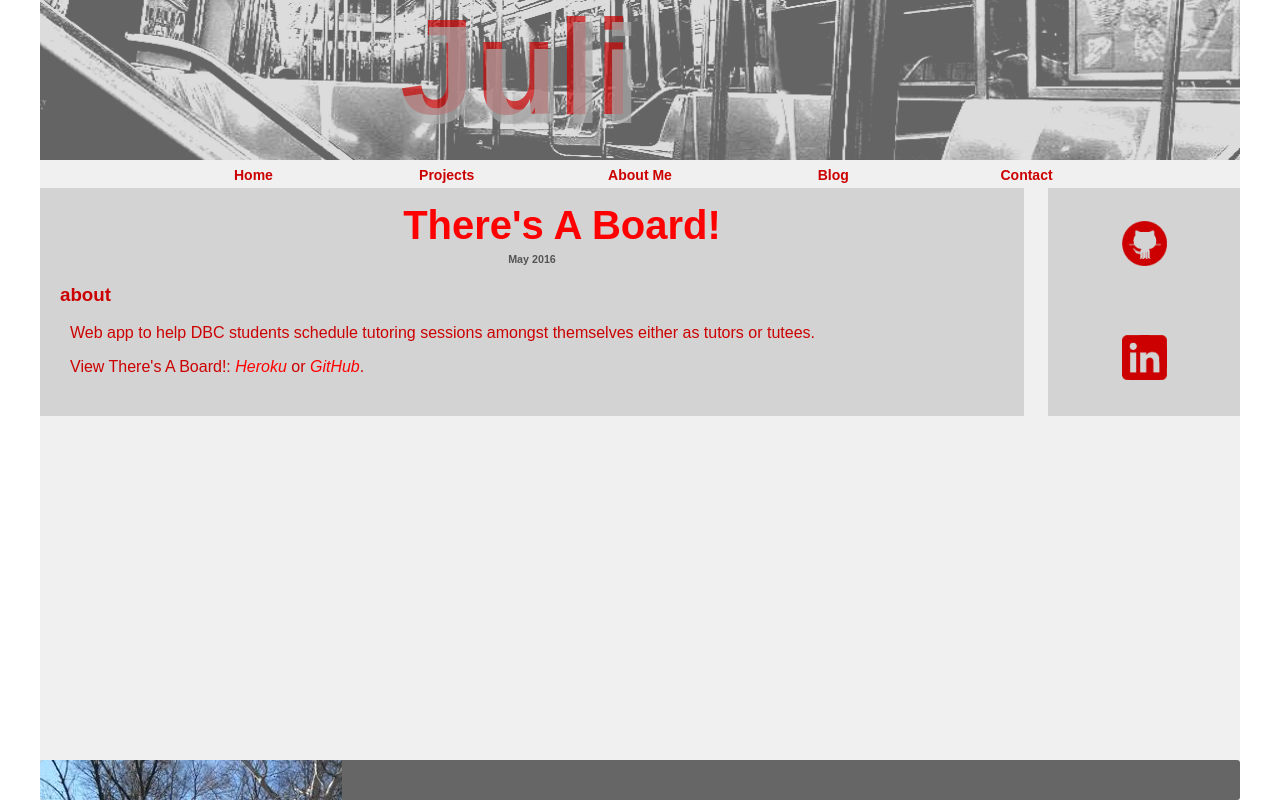
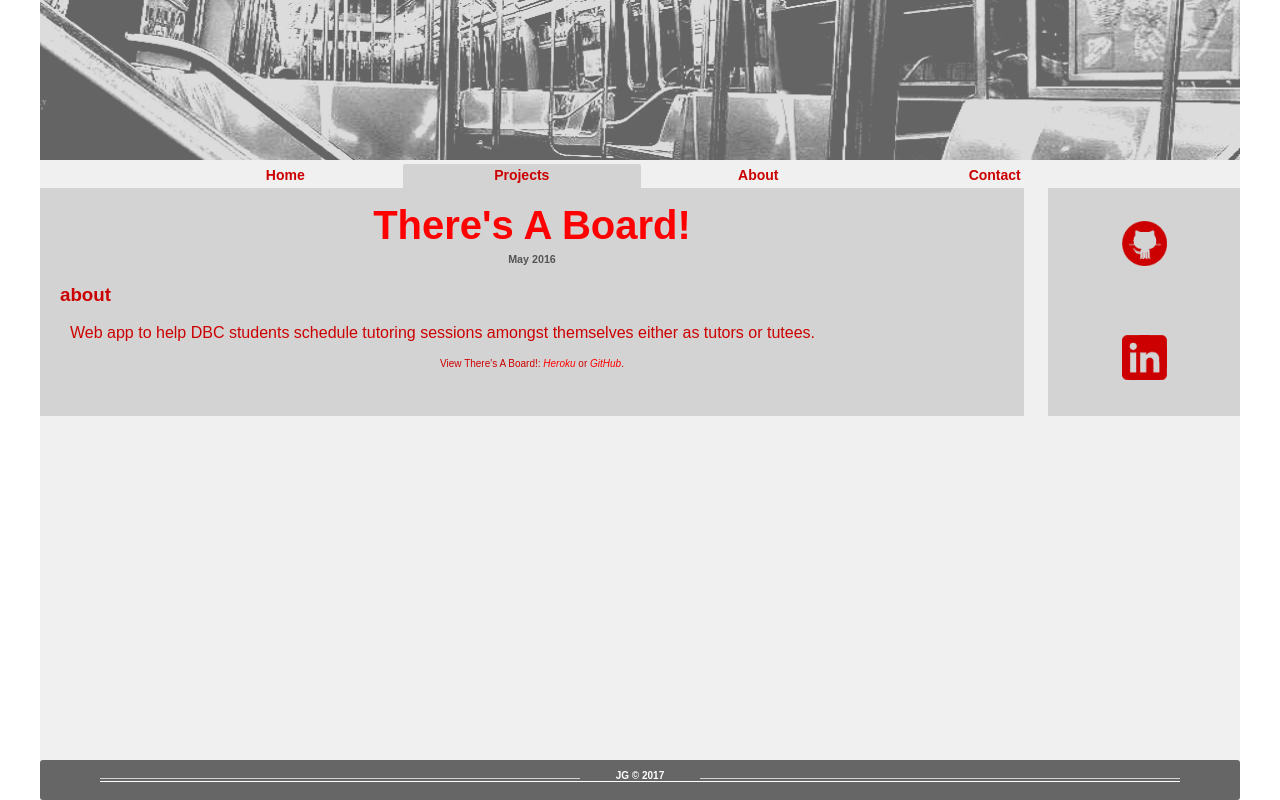
Before and after one commit to juli212/juli212.github.io, a PHP site: page /projects/theresaboard.html in a window 1280 px wide. Run offline with PHP 8.4, Linux system fonts and the light colour scheme; some libraries are stand-ins or nearby versions.

Commit message:
add project links to homepage and update all footers/nav bars

```diff
--- a/projects/theresaboard.html
+++ b/projects/theresaboard.html
@@ -1,7 +1,9 @@
 <!DOCTYPE html>
 <html>
 <head>
-  <title>CHEATSHEET | Tech Blog</title>
+	<script src="https://ajax.googleapis.com/ajax/libs/jquery/3.2.0/jquery.min.js"></script>
+	<script src="../scripts/default.js"></script>
+  <title>There's-A-Board! | Projects</title>
   <meta charset="UTF-8">
   <meta name="viewport" content="width=device-width, initial-scale=1">
   <link rel="icon" href="../imgs/titlepic.png" />
@@ -14,28 +16,26 @@
 		<div>
 			<img src="../imgs/subwaybw.png" />
 		</div>
-	<h1>Juli</h1>
-	<h1 id="j2">Juli</h1>
 	</header>
 
 	<nav>
 		<ul>
-			<li><a href="../index.html" >Home</a></li>
-			<li><a href="index.html" >Projects</a>
+			<li><a href="../index.html" class="top-level">Home</a></li>
+			<li><a href="index.html" class="top-level">Projects</a>
       	<ul>
-					<li><a href="pubgamer.html" >PubGamer</a></li>
-					<li><a href="littlefoot.html" >LittleFoot</a></li>
-					<li><a href="theresaboard.html" >There's A Board!</a></li>
+					<li><a href="pubgamer.html" class="second-level">PubGamer</a></li>
+					<li><a href="littlefoot.html" class="second-level">LittleFoot</a></li>
+					<li><a href="theresaboard.html" class="second-level">There's A Board!</a></li>
 				</ul>
 			</li>
-			<li><a href="about.html" >About Me</a></li>
-			<li><a href="../blog/index.html" >Blog</a>
+			<li><a href="../about.html" class="top-level">About</a></li>
+<!-- 			<li><a href="../blog/index.html" class="top-level">Blog</a>
 				<ul>
 					<li><a href="../blog/travels.html" >Travel</a></li>
 					<li><a href="../blog/achilles.html" >Achilles</a></li>
 				</ul>
-			</li>
-			<li><a href="../contact.html" >Contact</a></li>
+			</li> -->
+			<li><a href="../contact.html" class="top-level">Contact</a></li>
 		</ul>
 	</nav>
 	<div class="main">
@@ -44,7 +44,7 @@
 		<h6>May 2016</h6>
 		<h3>about</h3>
 			<p>Web app to help DBC students schedule tutoring sessions amongst themselves either as tutors or tutees.</p>
-			<p>View There's A Board!: <span><a href="http://damp-tor-87542.herokuapp.com/">Heroku</a></span> or <span><a href="#">GitHub</a></span>.</p>
+			<p class="bottom">View There's A Board!: <span><a href="http://damp-tor-87542.herokuapp.com/">Heroku</a></span> or <span><a href="https://github.com/juli212/Theres-A-Board">GitHub</a></span>.</p>
 	</section>
 
 	<aside>
@@ -57,26 +57,8 @@
 	</aside>
 	</div>
 	<footer>
-		<a href="../index.html"><img src="../imgs/me2.png" /></a>
-		<table>
-			<tr>
-				<td><a href="index.html" >Projects</a></td>
-				<td><a href="https://github.com/juli212">GitHub</a></td>
-				<td><a href="https://github.com/juli212">GitHub</a></td>
-			</tr>
-			<tr>
-				<td><a href="../about.html" >About Me</a></td>
-				<td><a href="../contact.html" >Contact</a></td>
-				<td><a href="#">LinkdIn</a></td>
-			</tr>
-			<tr>
-				<td><a href="../blog/index.html" >Blog</a></td>
-				<td><a href="#">Third</a></td>
-				<td></td>
-			</tr>
-		</table>
-		<hr>
-		<p>&copy; 2016</p>
+		<div class='foot-line'></div>
+		<p>JG &copy; 2017</p>
 	</footer>
   </body>
 </html>
--- a/stylesheets/default.css
+++ b/stylesheets/default.css
@@ -22,17 +22,30 @@ header {
 	position: relative;
 	margin: 0;
 	background-color: rgba(169, 169, 169, 0.7);
-	height: 160px;
+	height: 80px;
 	width: 100%;
+	overflow: hidden;
 }
 
 header img {
-	width: 1200px;
-	max-width: 100%;
+	width: 600px;
+	position: absolute;
+	right: 0;
+	/*max-width: 100%;*/
 	height: auto;
-	height: 160px;
+	height: 80px;
 	display: block;
 	margin: 0 auto;
+}
+
+@media only screen and (min-width: 600px) {
+	header{
+		height: 160px
+	}
+	header img {
+		height: 160px;
+		width: 1200px;
+	}
 }
 
 h1 {
@@ -107,7 +120,8 @@ nav ul {
 
 nav ul li {
 	display: inline-block;
-	width: 20%;
+	/*width: 20%;*/
+	width: 22%;
 	height: 40px;
 	margin: 0px -2.5px;
 	position: relative;
@@ -165,7 +179,9 @@ nav ul ul li a {
 		font-size: 14px;
 	}
 	nav ul li {
-		width: 18%;
+		border-top-left-radius: 2px;
+		border-top-right-radius: 2px;
+		/*width: 18%;*/
 		height: 24px;
 	}
 	nav ul li a {
@@ -203,7 +219,6 @@ section {
 }
 
 section h2 {
-	margin-left: 60px;
 	font-size: 40px;
 }
 
--- a/stylesheets/project.css
+++ b/stylesheets/project.css
@@ -1,24 +1,6 @@
 h2 {
 	font-size: 60px; color: #FF0000; text-align: center; padding: 5px; margin: 0px;
 }
-
-/*section ul {
-	position: relative;
-	width: 90%;
-	text-decoration: none;
-	list-style-type: none;
-}
-
-section ul li {
-	padding: 5px 0px; font-size: 12px; color: #A9A9A9;
-}
-section ul a {
-	text-decoration: none; color: #FF0000; font-size: 20px;
-}
-
-section ul a:hover {
-	text-decoration: underline;
-}*/
 
 section img {
 	padding: 0px 40px;
@@ -35,7 +17,9 @@ section h6 {
 }
 
 p.bottom {
-	font-size: 12px;
+	font-size: 10px;
+	margin: 0;
+	text-align: center;
 }
 
 section p span a {
```
Also changed, not shown: about.html (+18 -22 lines), index.html (+12 -10 lines), projects/index.html (+7 -28 lines), projects/littlefoot.html (+15 -34 lines), projects/pubgamer.html (+7 -27 lines), stylesheets/about.css (+8 -8 lines), stylesheets/index.css (+44 -18 lines).
